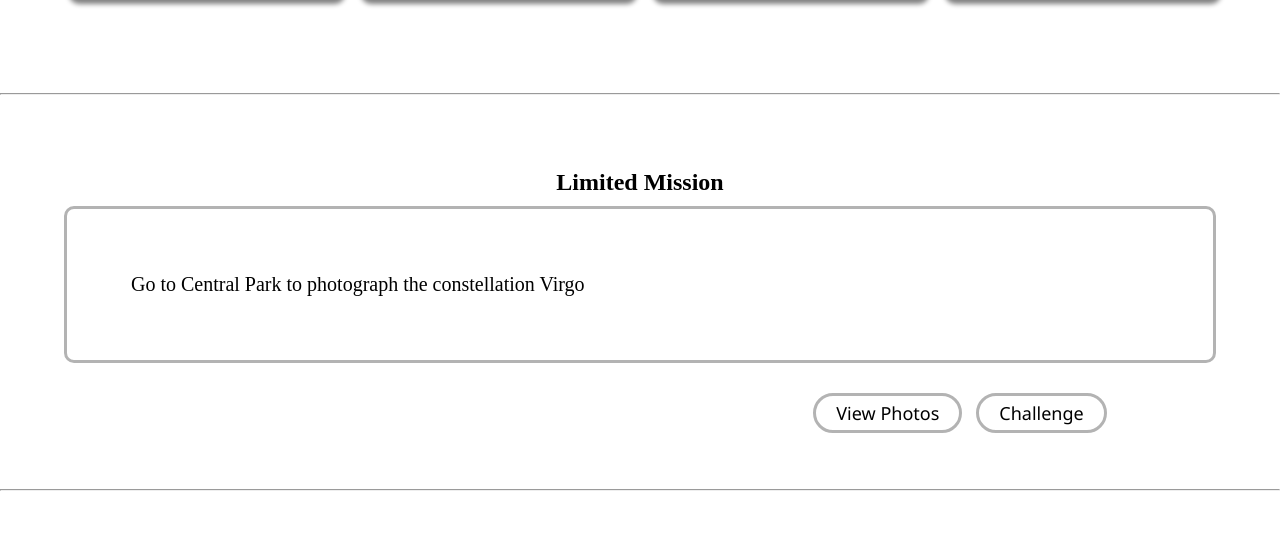
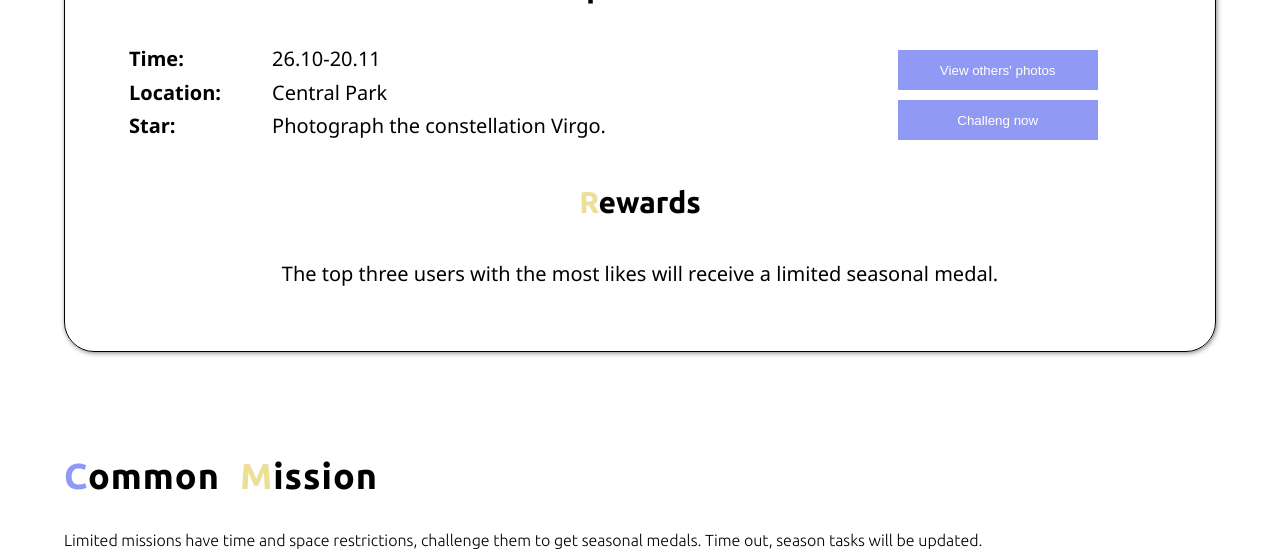
Before and after one commit to Ingemar28/final_project, a PHP site: page /mission.html in a window 1280 px wide. Shown: the part 959-1515 px from the top of the page. Run offline with PHP 8.4, Linux system fonts and the light colour scheme.

Commit message:
mission page update

```diff
--- a/css/style.css
+++ b/css/style.css
@@ -362,39 +363,110 @@ header {
 
 /* Page-Mission */
 
+.page-mission #popular-photos {
+    margin: 4% 5%;
+    /* padding: 0; */
+}
+
+.page-mission #popular-photos h3 {
+    padding: 20px 0;
+    font-family: var(--stargo-font);
+    /* text-align: center; */
+}
+
+.page-mission #popular-photos p {
+    font-family: var(--stargo-font);
+    /* text-align: center; */
+}
+
 #limited-mission {
     display: block;
     text-align: center;
-    padding: 5% 0;
+    /* padding: 5% 0; */
+    font-family: var(--button-font);
 }
 
 #limited-mission h2 {
-    padding: 10px;
+    padding: 40px 0;
+    text-align: center;
+    font-family: var(--stargo-font);
+}
+
+#requirement-title::first-letter {
+    color: var(--starGo-blue);
+}
+
+#reward-title::first-letter {
+    color: var(--starGo-yellow);
 }
 
 #limited-mission .mission-description {
-    border-radius: 10px;
-    border: solid rgb(179, 179, 179);
+    border-radius: 30px;
+    border: solid rgb(0, 0, 0) 0.5px;
+    box-shadow: grey 1px 1px 5px;
     font-size: 20px;
-    padding: 5%;
+    padding: 0 5% 5%;
     margin: 0 5%;
     margin-bottom: 3%;
-    text-align: left;
+    text-align: center;
+    overflow: hidden;
+}
+/*
+#limited-mission .mission-description div:first-child {
+    height: 50px;
+    background-color: black;
+    float: top;
+} */
+
+#requirements {
+    display: flex;
+    width: 100%;
+    justify-content: space-between;
+    height: 100px;
 }
 
-#limited-mission .btn {
-    width: 120px;
-	color: rgb(0, 0, 0);
-	font-size: 18px;
-    padding: 5px 20px;
-    margin: 5px;
-	cursor: pointer;
-	font-family: var(--button-font);
-	text-decoration: none;
-    border: solid rgb(179, 179, 179);
-    border-radius: 30px;
-    /* position: relative;
-    left: 35%; */
+#requirements > div {
+    width: 70%;
+    display: flex;
+    flex-wrap: wrap;
+    text-align: left;
+    /* flex-direction: column; */
+}
+
+#requirements .button {
+    width: 30%;
+    text-align: center;
+    display: flex;
+    flex-direction: column;
+    align-items: center;
+    justify-content: space-around;
+}
+
+#requirements .button .btn {
+    width: 200px;
+    height: 40px;
+    /* display: flex; */
+    /* align-items: center; */
+    background-color: var(--starGo-blue);
+    border: none;
+    color: #ffffff;
+    /* margin: 48px 30px; */
+    cursor: pointer;
+    /* position: absolute; */
+}
+
+#requirements b {
+    width: 20%;
+}
+
+#requirements p {
+    width: 80%;
+}
+
+#requirements b+p {
+    /* width: 100%; */
+    display: inline;
+    /* margin-bottom: 10px; */
 }
 
 #common-mission {
@@ -402,57 +474,92 @@ header {
     padding: 5%;
 }
 
+#common-mission .title {
+    display: flex;
+}
+
+#common-mission .title h2 {
+	font-family: var(--stargo-font);
+	letter-spacing: 1px;
+    padding-right: 20px;
+    font-size: 36px;
+    padding-bottom: 3%;
+}
+
+#common-mission h2:first-child::first-letter {
+    color: var(--starGo-blue);
+}
+
+#common-mission h2:nth-child(2)::first-letter {
+    color: var(--starGo-yellow);
+}
+
+#common-mission p {
+    font-size: 16px;
+    font-family: var(--stargo-font);
+    text-align: left;
+}
+
+#mission-board {
+    display: flex;
+    padding: 3% 0;
+    justify-content: space-between;
+}
+
+#mission-board .posts {
+    width: 30%;
+    border-radius: 30px;
+    border: solid rgb(0, 0, 0) 0.5px;
+    box-shadow: grey 1px 1px 5px;
+    text-align: center;
+    box-sizing: border-box;
+    display: flex;
+    flex-direction: column;
+    align-items: center;
+}
+
+#common-mission .posts h1 {
+    font-family: var(--button-font);
+    font-size: 40px;
+    padding: 3%;
+}
+
+#common-mission .posts p {
+    text-align: center;
+    padding-bottom: 15%;
+}
+
 #common-mission .mission-photos {
     overflow: hidden;
-    width: 250px;
+    width: 70%;
     height: 250px;
-    position: relative;
     border-radius: 30px;
-    /* justify-content: center; */
-    margin: 2%;
+    margin-bottom: 30px;
 }
 
 #common-mission .mission-photos img {
-    /* width: 300px; */
+    width: 100%;
     object-fit: cover;
     flex-shrink: 0;
     height: 100%;
-	/* width: 100%; */
-    position: absolute;
-    top: -9999px;
-    bottom: -9999px;
-    left: -9999px;
-    right: -9999px;
-    margin: auto;
 }
 
-#common-mission .common-description {
-    padding: 20px;
+#mission-board .button {
+    display: flex;
+    justify-content: space-around;
+    width: 80%;
 }
 
-#common-mission .common-description h2 {
-    padding: 10px;
-}
-
-#common-mission .common-description .mission-description {
-    border: solid rgb(179, 179, 179);
-    border-radius: 30px;
-    padding: 40px 20px;
-    font-size: 18px;
-    margin-bottom: 20px;
-}
-
-#common-mission .common-description .btn {
-    width: 120px;
-	color: rgb(0, 0, 0);
-	font-size: 18px;
-    padding: 5px 20px;
-    margin: 5px;
-	cursor: pointer;
-	font-family: var(--button-font);
-	text-decoration: none;
-    border: solid rgb(179, 179, 179);
-    border-radius: 30px;
+#mission-board .button .btn {
+    width: 100px;
+    height: 30px;
+    background-color: var(--starGo-blue);
+    border: none;
+    color: #ffffff;
+    border-radius: 10px;
+    cursor: pointer;
+    position: relative;
+    top: 15px
 }
 
 #customize-mission {
@@ -572,41 +672,6 @@ header {
 	#popular-parks .posts .description {
 		font-size: 20px;
 	}
-
-    /*  mission page */
-
-    #limited-mission .btn {
-        position: relative;
-        left: 25%;
-    }
-
-    #common-mission {
-        display: flex;
-        /* justify-content: space-between; */
-    }
-
-    #common-mission .mission-photos {
-        width: 24%;
-        height: 200px;
-    }
-
-    #common-mission .common-description {
-        width: 50%;
-        text-align: left;
-        /* padding: 20px 0; */
-    }
-
-    #common-mission .common-description .btn {
-        position: relative;
-        left: 25%;
-    }
-
-    #customize-mission {
-        display: flex;
-        justify-content: space-between;
-        align-items: center;
-    }
-
 
 	/* Footer */
 
--- a/mission.html
+++ b/mission.html
@@ -45,16 +45,14 @@
 
                 <div class="logo-title">
 
-                    <figure id="logo">
-                        <img src="images/logo.png" alt="StarGo logo">
-                    </figure>
-
-                    <h1>Star Go</h1>
+                    <h1>Mission Board</h1>
 
                 </div>
 
                 <p>
-                    It's time to go for Star Go and relax
+                    Here you can choose the mission you are interested in.
+                    Complete it to earn points and you will get medals.
+                    Of course, you can customize and post tasks to other users.
                 </p>
 
 			</section>
@@ -63,125 +61,153 @@
 
         <section id="popular-photos">
 
-            <!-- <h2>Popular Photos</h2>
+            <div class="title">
 
-            <p>Today's Top Community Photography Showcase is here.</p> -->
+                <h2>Limited</h2>
+                <h2>Mission</h2>
+
+            </div>
+
+            <h3>2022.03 - 2022.06</h3>
+
+            <p>
+                Limited missions have time and space restrictions,
+                challenge them to get seasonal medals. Time out, season
+                tasks will be updated.
+            </p>
+
+        </section>
+
+        <section id="limited-mission">
+
+            <div class="mission-description">
 
                 <div>
 
-                    <article class="posts">
+                </div>
 
-                        <img src="images/foreststars.JPEG" alt="forest and stars">
+                <h2 id="requirement-title">Requirements</h2>
 
-                        <!-- <div class="wraper">
+                <div id="requirements">
 
-                            <h3 class="description">user account</h3>
+                    <div>
+
+                        <b>Time:</b>
+                        <p>26.10-20.11</p>
+                        <br>
+                        <b>Location:</b>
+                        <p>Central Park</p>
+                        <br>
+                        <b>Star:</b>
+                        <p>Photograph the constellation Virgo.</p>
 
                     </div>
 
-                        <p>Description</p> -->
+                    <div class="button">
 
-                    </article>
+                        <button class="btn">View others' photos</button>
 
-
-                <article class="posts">
-
-                    <img src="images/shootingstar.JPEG" alt="shooting star">
-
-                    <!-- <div class="wraper">
-
-                        <h3 class="description">user account</h3>
+                        <button class="btn">Challeng now</button>
 
                     </div>
 
-                    <p>Description</p> -->
+                </div>
 
-                </article>
+                <h2 id="reward-title">Rewards</h2>
 
-
-                <article class="posts">
-
-                    <img src="images/missionstars.JPEG" alt="mission stars">
-
-                    <!-- <div class="wraper">
-
-                        <h3 class="description">user account</h3>
+                <p>
+                    The top three users with the most likes will receive
+                    a limited seasonal medal.
+                </p>
 
             </div>
 
-                    <p>Description</p> -->
+        </section>
 
-                </article>
+        <section id="common-mission">
 
-                <article class="posts">
+            <div class="title">
 
-                    <img src="images/purplestars.JPEG" alt="purple stars">
-
-                    <!-- <div class="wraper">
-
-                        <h3 class="description">user account</h3>
+                <h2>Common</h2>
+                <h2>Mission</h2>
 
             </div>
 
-                    <p>Description</p> -->
+            <p>
+                Limited missions have time and space restrictions,
+                challenge them to get seasonal medals. Time out, season
+                tasks will be updated.
+            </p>
 
-                </article>
+            <article id="mission-board">
+
+                <div class="posts">
+
+                    <h1>MP 10</h1>
+
+                    <p>Take a moon picture.</p>
+
+                    <figure class="mission-photos">
+
+                        <img src="images/fullmoon.JPEG" alt="galaxy">
+
+                    </figure>
+
+                    <div class="button">
+
+                        <button class="btn">Requirement</button>
+
+                        <button class="btn">Challenge</button>
 
                     </div>
 
-            <!-- <a class="btn" href="">Community&rarr;</a> -->
+                </div>
 
-        </section>
+                <div class="posts">
 
-        <hr>
+                    <h1>MP 20</h1>
 
-        <section id="limited-mission">
+                    <p>Take a photo of the night sky.</p>
 
-            <h2>Limited Mission</h2>
+                    <figure class="mission-photos">
 
-            <div class="mission-description">
+                        <img src="images/starysky.JPEG" alt="full moon">
 
-                <p>Go to Central Park to photograph the constellation Virgo</p>
+                    </figure>
+
+                    <div class="button">
+
+                        <button class="btn">Requirement</button>
+
+                        <button class="btn">Challenge</button>
 
                     </div>
 
-            <a class="btn" href="">View Photos</a>
-            <a class="btn" href="">Challenge</a>
+                </div>
 
-        </section>
+                <div class="posts">
 
-        <hr>
+                    <h1>MP 50</h1>
 
-        <section id="common-mission">
+                    <p>Photograpghing the milky way.</p>
 
                     <figure class="mission-photos">
 
-                <img src="images/galaxy.jpg" alt="galaxy">
+                        <img src="images/galaxy.jpg" alt="full moon">
 
                     </figure>
 
-            <figure class="mission-photos">
+                    <div class="button">
 
-                <img src="images/fullmoon.JPEG" alt="full moon">
+                        <button class="btn">Requirement</button>
 
-            </figure>
-
-            <div class="common-description">
-
-                <h2>Common Mission</h2>
-
-                <div class="mission-description">
-
-                    <p>Take a moon picture.</p>
-
-                    <p>Take a galaxy picture.</p>
+                        <button class="btn">Challenge</button>
 
                     </div>
 
-                <a class="btn" href="">View Photos</a>
-                <a class="btn" href="">Challenge</a>
+                </div>
 
-            </div>
+            </article>
 
         </section>
 
```
Also changed, not shown: other parts of css/style.css (+23 -37 lines), 1 other file. Lines whose indentation alone changed are shown as unchanged.
